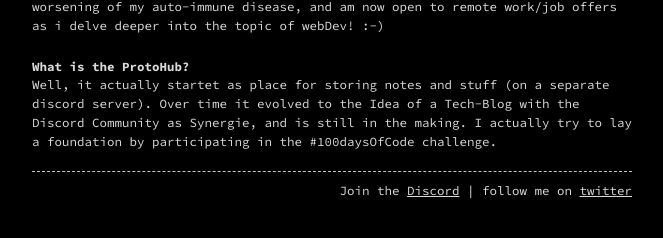
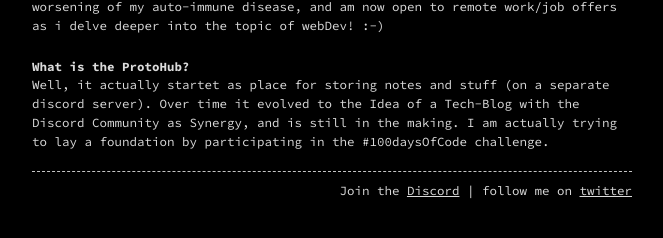
Before and after one commit to prototowb/prototowb.github.io, a Jekyll site: the page built from about.md, in a window 1280 px wide. Shown: the part 153-391 px from the top of the page, without its empty margins (308-971 px from the left). Built offline with Jekyll 4.4.1, drawn with Linux system fonts in a browser that asks for light colours.

Commit message:
Update about.md

```diff
--- a/about.md
+++ b/about.md
@@ -10,4 +10,4 @@ I am a self-taught Web Developer from North Rhine-Westphalia (Germany), with a w
 
 ## What is the ProtoHub?
 
-Well, it actually startet as place for storing notes and stuff (on a separate discord server). Over time it evolved to the Idea of a Tech-Blog with the Discord Community as Synergie, and is still in the making. I actually try to lay a foundation by participating in the #100daysOfCode challenge.
+Well, it actually startet as place for storing notes and stuff (on a separate discord server). Over time it evolved to the Idea of a Tech-Blog with the Discord Community as Synergy, and is still in the making. I am actually trying to lay a foundation by participating in the #100daysOfCode challenge.
```
